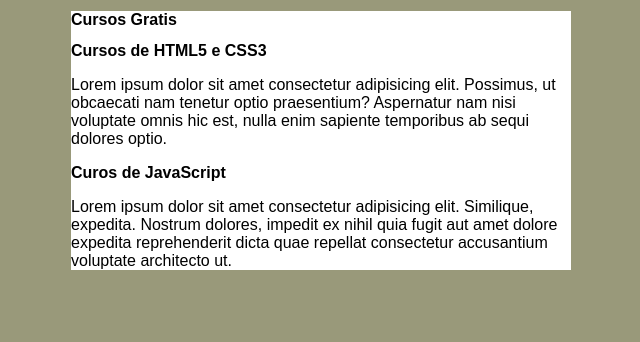
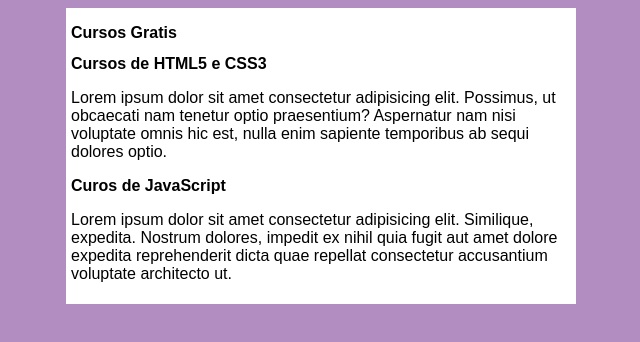
Before and after one commit to devLeonardoMunhoz/projeto-site, a plain HTML site: page index.html in a window 1280 px wide. Shown: the whole page, without its empty margins (319-959 px from the left). Drawn offline with Linux system fonts and the light colour scheme.

Commit message:
Update style.css

```diff
--- a/estilo/style.css
+++ b/estilo/style.css
@@ -4,7 +4,7 @@
 }
 
 body {
-    background-color: rgb(153, 153, 122);
+    background-color: rgb(177, 141, 194);
 }
 
 main {
@@ -12,5 +12,5 @@ main {
     width: 500px;
     margin:auto;
     box-shadow: 3px 3px 3px rgba (0, 0, 0,.5);
-    padding: auto;
+    padding: 5px;
 }
```
